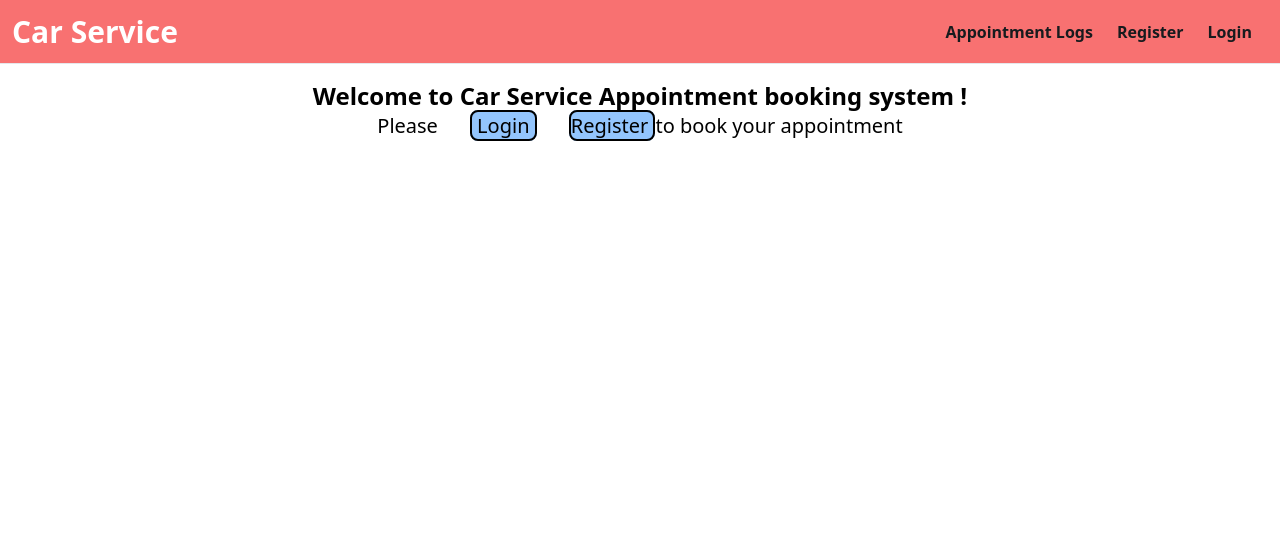
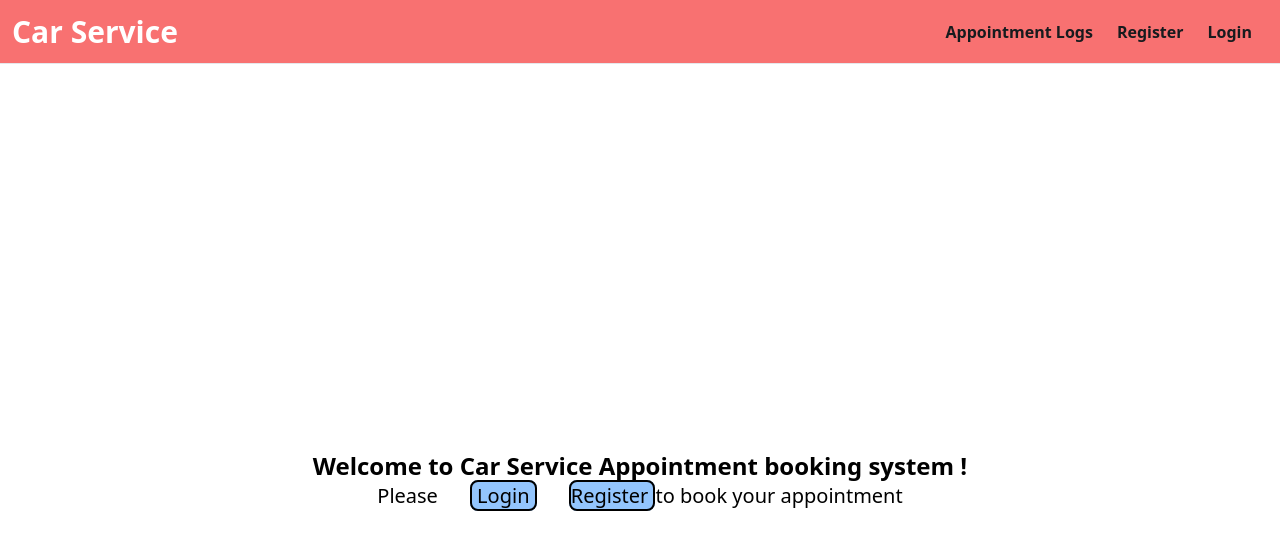
Before and after one commit to Mahenvs/vehicleRegSchedule, a React (Vite) app: page / in a window 1280 px wide. Shown: the top 550 px of the page. Built offline with nearby package versions, Linux system fonts and the light colour scheme.

Commit message:
added types

```diff
--- a/src/components/Home.tsx
+++ b/src/components/Home.tsx
@@ -2,7 +2,7 @@
 
 const Home = () => {
   return (
-    <div className="flex justify-center items-center mb-4 flex-col ">
+    <div className="flex justify-center items-center min-h-screen mb-4 flex-col ">
       <h2 className="text-2xl font-bold">
         Welcome to Car Service Appointment booking system !
       </h2>
```
